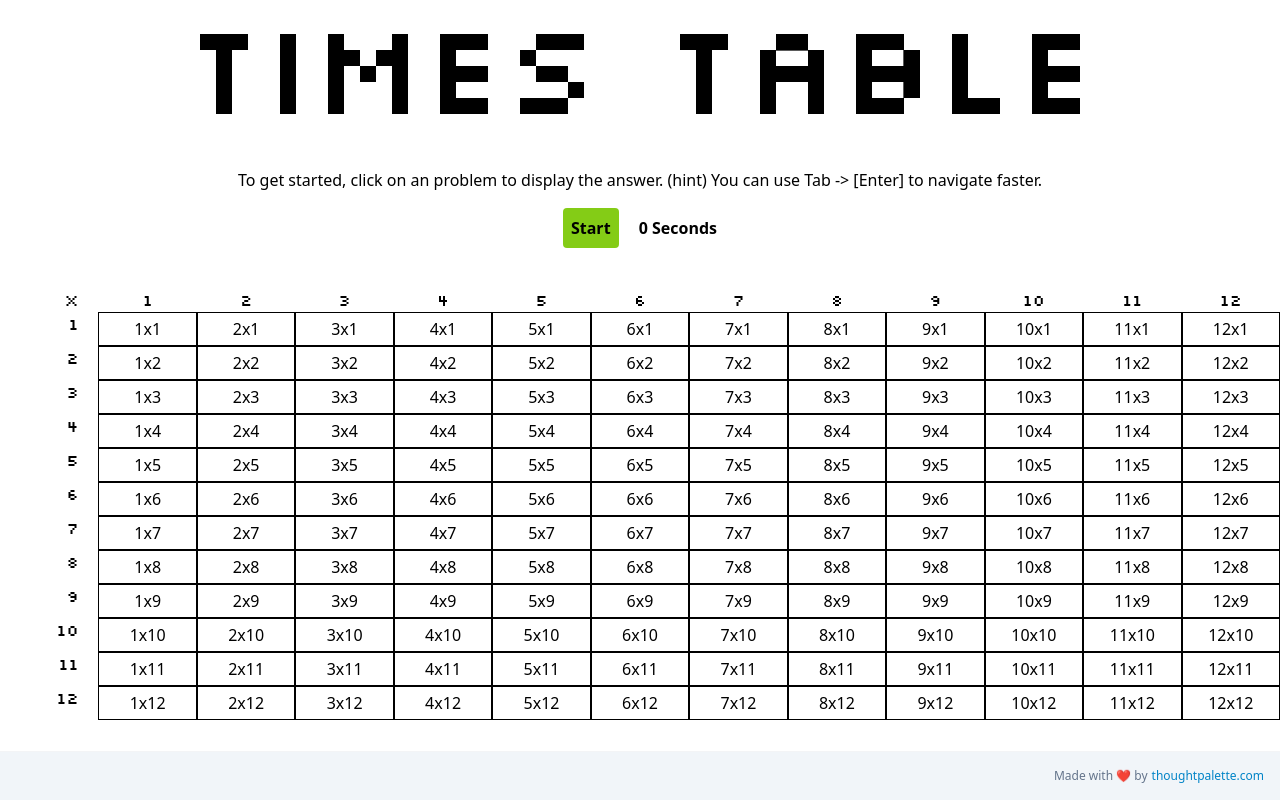
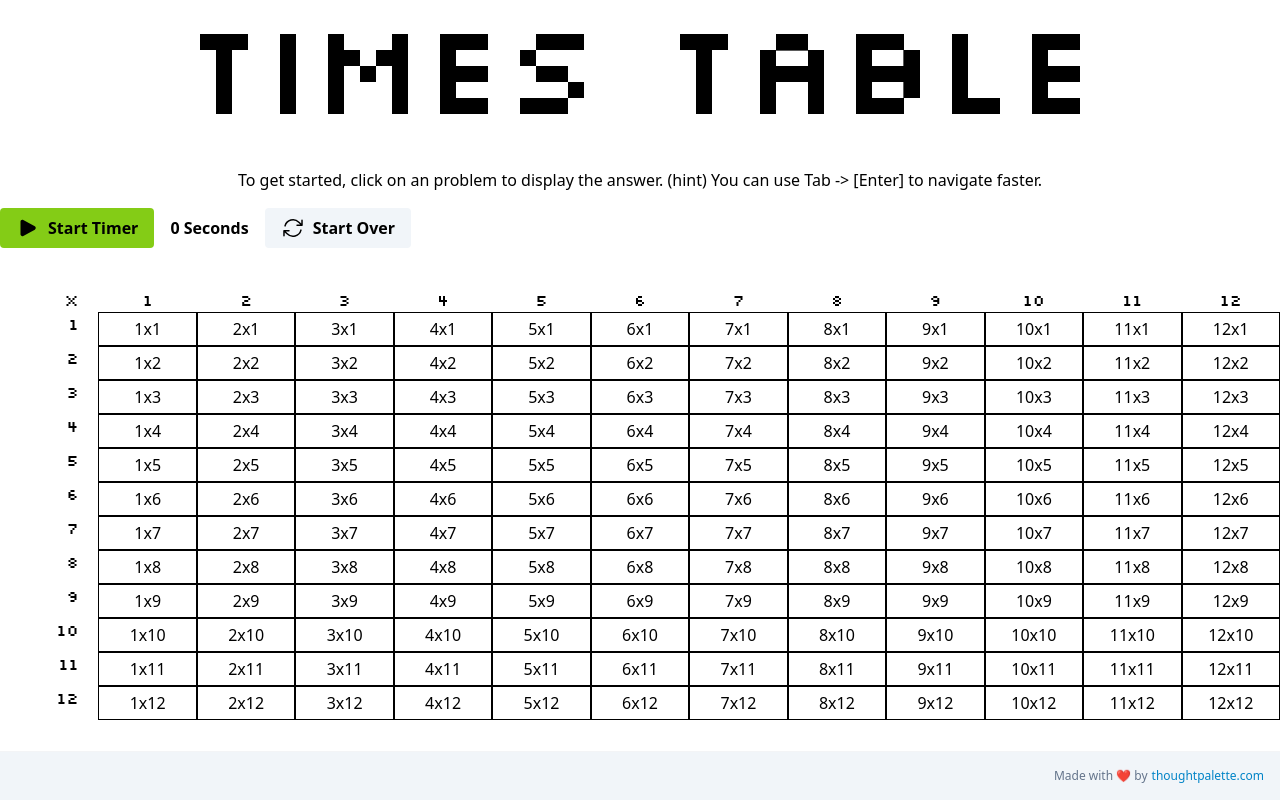
Before and after one commit to thoughtpalette/timestable, an Angular app: page / in a window 1280 px wide. Built offline with nearby package versions, Linux system fonts and the light colour scheme.

Commit message:
Added reset service, answers will now revert to original state on click

```diff
--- a/src/app/components/timestable/components/actions/actions.component.html
+++ b/src/app/components/timestable/components/actions/actions.component.html
@@ -1,4 +1,15 @@
 <div class="container mx-auto text-center mt-10 mb-10">
     <p class="mb-4">To get started, click on an problem to display the answer. (hint) You can use Tab -> [Enter] to navigate faster.</p>
-    <timer />
+    <div class="container flex">
+        <div class="columns-2">
+            <timer />
+            <button type="button" class="flex reset-btn p-2 px-4 mr-4 rounded bg-slate-100 hover:bg-slate-200 font-bold"
+                (click)="resetAnswers()">
+                <svg xmlns="http://www.w3.org/2000/svg" viewBox="0 0 24 24" fill="currentColor" class="size-6">
+                    <path fill-rule="evenodd" d="M4.755 10.059a7.5 7.5 0 0 1 12.548-3.364l1.903 1.903h-3.183a.75.75 0 1 0 0 1.5h4.992a.75.75 0 0 0 .75-.75V4.356a.75.75 0 0 0-1.5 0v3.18l-1.9-1.9A9 9 0 0 0 3.306 9.67a.75.75 0 1 0 1.45.388Zm15.408 3.352a.75.75 0 0 0-.919.53 7.5 7.5 0 0 1-12.548 3.364l-1.902-1.903h3.183a.75.75 0 0 0 0-1.5H2.984a.75.75 0 0 0-.75.75v4.992a.75.75 0 0 0 1.5 0v-3.18l1.9 1.9a9 9 0 0 0 15.059-4.035.75.75 0 0 0-.53-.918Z" clip-rule="evenodd" />
+                </svg>
+                Start Over
+              </button>
+        </div>
+    </div>
 </div>
--- a/src/app/components/timestable/components/actions/actions.component.ts
+++ b/src/app/components/timestable/components/actions/actions.component.ts
@@ -1,5 +1,6 @@
 import { Component } from '@angular/core';
 import { TimerComponent } from '../timer/timer.component';
+import { ResetService } from '../../../../services/reset.service';
 
 @Component({
   selector: 'actions',
@@ -10,4 +11,9 @@ import { TimerComponent } from '../timer/timer.component';
 })
 export class ActionsComponent {
 
+  constructor(private resetSvc: ResetService) {}
+
+  resetAnswers() {
+    this.resetSvc.resetProblems()
+  }
 }
--- a/src/app/components/timestable/components/answer/answer.component.ts
+++ b/src/app/components/timestable/components/answer/answer.component.ts
@@ -1,4 +1,6 @@
-import { Component, Input, OnInit } from '@angular/core';
+import { Component, Input, OnDestroy, OnInit } from '@angular/core';
+import { Subscription } from 'rxjs';
+import { ResetService } from '../../../../services/reset.service';
 
 @Component({
   selector: 'answer',
@@ -7,11 +9,18 @@ import { Component, Input, OnInit } from '@angular/core';
   templateUrl: './answer.component.html',
   styleUrl: './answer.component.scss'
 })
-export class AnswerComponent implements OnInit {
+export class AnswerComponent implements OnInit, OnDestroy {
   @Input() base = 0
   @Input() option = 0
   answer = 0
   revealed = false
+  reset$: Subscription | undefined
+
+  constructor(private resetSvc: ResetService) {
+    this.reset$ = this.resetSvc.reset$.subscribe(() => {
+      this.revealed = false;
+    })
+  }
 
   revealAnswer() {
     this.revealed = true
@@ -20,4 +29,10 @@ export class AnswerComponent implements OnInit {
   ngOnInit() {
     this.answer = this.base * this.option
   }
+
+  ngOnDestroy() {
+    if (this.reset$) {
+      this.reset$.unsubscribe()
+    }
+  }
 }
--- a/src/app/components/timestable/components/timer/timer.component.html
+++ b/src/app/components/timestable/components/timer/timer.component.html
@@ -1,10 +1,25 @@
-<div class="container font-bold">
+<div class="container font-bold flex items-center">
     @if (time === 0) {
-        <button class="start-btn p-2 mr-4 rounded bg-lime-500 hover:bg-lime-600 font-bold" (click)="start()">Start</button>
+        <button class="flex start-btn p-2 px-4 mr-4 rounded bg-lime-500 hover:bg-lime-600 font-bold" (click)="start()">
+            <svg xmlns="http://www.w3.org/2000/svg" viewBox="0 0 24 24" fill="currentColor" class="size-6">
+                <path fill-rule="evenodd" d="M4.5 5.653c0-1.427 1.529-2.33 2.779-1.643l11.54 6.347c1.295.712 1.295 2.573 0 3.286L7.28 19.99c-1.25.687-2.779-.217-2.779-1.643V5.653Z" clip-rule="evenodd" />
+            </svg>
+            Start Timer
+        </button>
     } @else if (!this.stopped && time !==0) {
-        <button class="stop-btn p-2 mr-4 rounded bg-rose-500 hover:bg-rose-600 font-bold" (click)="stop()">Stop</button>
+        <button class="flex stop-btn p-2 px-4 mr-4 rounded bg-rose-500 hover:bg-rose-600 font-bold" (click)="stop()">
+            <svg xmlns="http://www.w3.org/2000/svg" viewBox="0 0 24 24" fill="currentColor" class="size-6">
+                <path fill-rule="evenodd" d="M4.5 7.5a3 3 0 0 1 3-3h9a3 3 0 0 1 3 3v9a3 3 0 0 1-3 3h-9a3 3 0 0 1-3-3v-9Z" clip-rule="evenodd" />
+            </svg>
+            Stop
+        </button>
     } @else {
-        <button class="stop-btn p-2 mr-4 rounded bg-slate-300 hover:bg-slate-400 font-bold" (click)="reset()">Reset</button>
+        <button class="flex stop-btn p-2 px-4 mr-4 rounded bg-slate-300 hover:bg-slate-400 font-bold" (click)="reset()">
+            <svg xmlns="http://www.w3.org/2000/svg" fill="none" viewBox="0 0 24 24" stroke-width="1.5" stroke="currentColor" class="size-6">
+                <path stroke-linecap="round" stroke-linejoin="round" d="M19.5 12c0-1.232-.046-2.453-.138-3.662a4.006 4.006 0 0 0-3.7-3.7 48.678 48.678 0 0 0-7.324 0 4.006 4.006 0 0 0-3.7 3.7c-.017.22-.032.441-.046.662M19.5 12l3-3m-3 3-3-3m-12 3c0 1.232.046 2.453.138 3.662a4.006 4.006 0 0 0 3.7 3.7 48.656 48.656 0 0 0 7.324 0 4.006 4.006 0 0 0 3.7-3.7c.017-.22.032-.441.046-.662M4.5 12l3 3m-3-3-3 3" />
+            </svg>
+            Reset
+        </button>
     }
     {{time | timerCount}}
 </div>
--- /dev/null
+++ b/src/app/services/reset.service.ts
@@ -0,0 +1,14 @@
+import { Injectable } from '@angular/core';
+import { Observable, Subject } from 'rxjs';
+
+@Injectable({
+  providedIn: 'root'
+})
+export class ResetService {
+  _reset = new Subject<void>()
+  reset$ = this._reset.asObservable()
+
+  resetProblems() {
+    this._reset.next()
+  }
+}
--- a/src/styles.scss
+++ b/src/styles.scss
@@ -18,3 +18,7 @@ body > footer {
   font-weight: 700;
   font-style: normal;
 }
+
+svg {
+  margin-right: 8px;
+}
```
Also changed, not shown: 1 other file (tests, documents, lock files or other folders).
